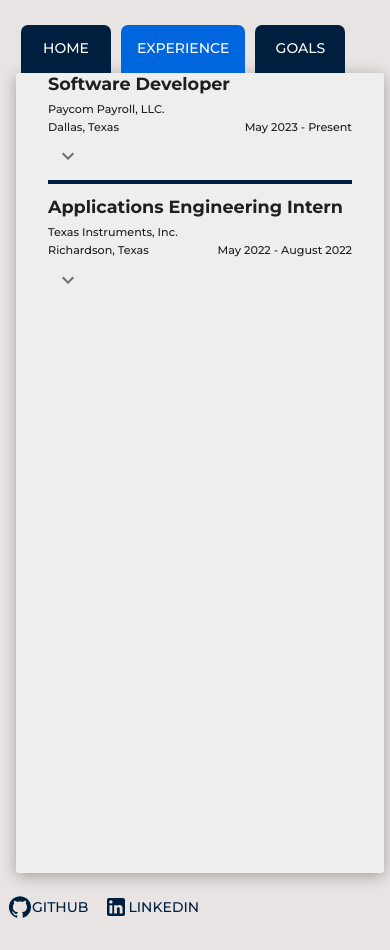
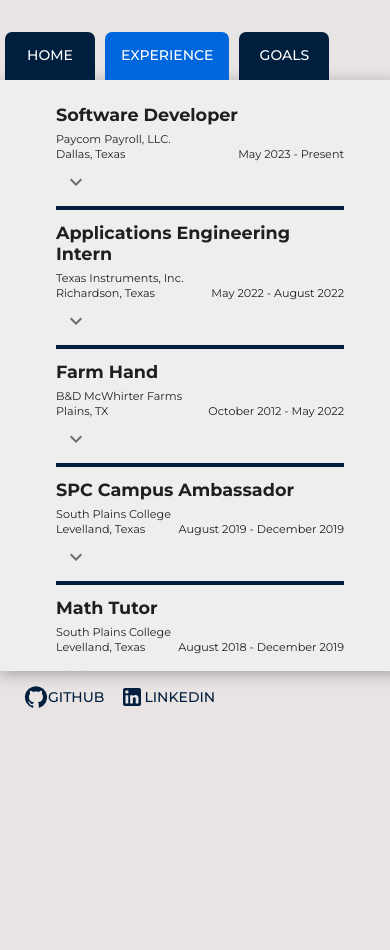
Before and after one commit to JohnMcWhirter10/personal-website, a React app: page / in a window 390 px wide. Both pictures are taken after a click on the tab "EXPERIENCE". After the commit the page ends 844 px from the top, so only its background shows below. Built offline with nearby package versions, Linux system fonts and the light colour scheme.

Commit message:
Messed with the CSS styling to fit a good Mobile View and Desktop View

```diff
--- a/src/App.tsx
+++ b/src/App.tsx
@@ -1,6 +1,5 @@
 import React, { useState } from "react";
 import { Container, Tab, Tabs } from "@mui/material";
-import { containerStyle } from "@constants/constants";
 import { MUITheme } from "@context/ThemeContext";
 import TabPanel from "@components/TabPanel";
 import { tabData } from "@constants/tabs";
@@ -17,7 +16,7 @@ const App: React.FC = () => {
 
   return (
     <MUITheme>
-      <Container>
+      <Container sx={{ marginTop: "8%", padding: 0 }}>
         <Tabs value={selectedTab} onChange={handleTabChange}>
           {tabData.map((tab, index) => (
             <Tab key={index} label={tab.label} value={tab.label} />
@@ -25,13 +24,23 @@ const App: React.FC = () => {
         </Tabs>
         {tabData.map((tab, index) => (
           <TabPanel key={index} value={selectedTab} index={tab.label}>
-            <Container fixed sx={containerStyle}>
+            <Container
+              fixed
+              sx={{
+                padding: "1.5rem",
+                background: "#eee",
+                borderRadius: ".15em",
+                boxShadow: "0 3px 15px rgba(0,0,0,0.3)",
+                height: "min(70vh, 700px)",
+                overflowY: "auto",
+              }}
+            >
               {tab.component({})}
             </Container>
           </TabPanel>
         ))}
       </Container>
-      <>
+      <Container fixed sx={{ marginBottom: "8%", marginTop: "2%" }}>
         {socialLinks.map((link: MyLinkProps, index: number) => (
           <MyLink
             key={index}
@@ -40,7 +49,7 @@ const App: React.FC = () => {
             icon={link.icon}
           />
         ))}
-      </>
+      </Container>
     </MUITheme>
   );
 };
--- a/src/components/MyGoal.tsx
+++ b/src/components/MyGoal.tsx
@@ -24,15 +24,15 @@ const MyGoal: React.FC<MyGoalProps> = ({
   const progress = totalDuration ? (elapsedDuration / totalDuration) * 100 : 0;
 
   return (
-    <>
+    <Box marginTop={"2rem"}>
       <Typography
-        variant="h5"
+        variant="h4"
         gutterBottom
-        sx={{ fontWeight: "bold", fontStyle: "italic" }}
+        sx={{ fontWeight: "bold", fontStyle: "italic", textAlign: "left" }}
       >
         {title}
       </Typography>
-      <Typography variant="h6" gutterBottom>
+      <Typography variant="body1" gutterBottom>
         {description}
       </Typography>
       <LinearProgress
@@ -47,17 +47,17 @@ const MyGoal: React.FC<MyGoalProps> = ({
         marginTop={1}
       >
         <Box>
-          <Typography variant="h6">
+          <Typography variant="h5">
             <b>{startDateLabel}</b>: {startDate.toLocaleDateString()}
           </Typography>
         </Box>
         <Box>
-          <Typography variant="h6">
+          <Typography variant="h5">
             <b>{endDateLabel}</b>: {endDate.toLocaleDateString()}
           </Typography>
         </Box>
       </Box>
-    </>
+    </Box>
   );
 };
 
--- a/src/components/MyJob.tsx
+++ b/src/components/MyJob.tsx
@@ -18,7 +18,7 @@ interface MyJobProps {
   companyTitle: string;
   location: string;
   startDate: string;
-  endDate: string;
+  endDate?: string;
   bulletPoints: string[];
 }
 
@@ -38,17 +38,22 @@ const MyJob: React.FC<MyJobProps> = ({
 
   return (
     <>
-      <Typography variant="h4" gutterBottom>
+      <Typography variant="h4" gutterBottom sx={{ textAlign: "left" }}>
         <b>{title}</b>
       </Typography>
-      <Typography variant="h6">{companyTitle}</Typography>
+      <Typography variant="h5" sx={{ textAlign: "left" }}>
+        {companyTitle}
+      </Typography>
       <Grid container alignItems="center" justifyContent="space-between">
         <Grid item>
-          <Typography variant="h6">{location}</Typography>
+          <Typography variant="h5" sx={{ textAlign: "left" }}>
+            {location}
+          </Typography>
         </Grid>
         <Grid item>
-          <Typography variant="h6" align="right">
-            {startDate} - {endDate}
+          <Typography variant="h5" align="right">
+            {startDate}
+            {endDate ? ` - ${endDate}` : ""}
           </Typography>
         </Grid>
       </Grid>
@@ -63,11 +68,14 @@ const MyJob: React.FC<MyJobProps> = ({
               sx={{ display: "flex", alignItems: "flex-start" }}
             >
               <ArrowRightIcon
-                sx={{ alignSelf: "flex-start", marginRight: "8px" }}
+                sx={{
+                  alignSelf: "flex-start",
+                  fontSize: "1.2rem",
+                }}
               />
               <ListItemText
                 primary={point}
-                primaryTypographyProps={{ variant: "body1" }}
+                primaryTypographyProps={{ variant: "h5" }}
               />
             </ListItem>
           ))}
--- a/src/components/MyLink.tsx
+++ b/src/components/MyLink.tsx
@@ -7,6 +7,7 @@ import {
   DialogContent,
   DialogActions,
   SvgIconProps,
+  Typography,
 } from "@mui/material";
 
 export interface MyLinkProps {
@@ -33,12 +34,14 @@ const MyLink: React.FC<MyLinkProps> = ({ name, link, icon: Icon }) => {
         {name}
       </Button>
       <Dialog open={showModal} onClose={handleCloseModal}>
-        <DialogTitle>Warning</DialogTitle>
+        <DialogTitle variant="h3">Warning</DialogTitle>
         <DialogContent>You will be redirected to {name}</DialogContent>
         <DialogActions>
-          <Button onClick={handleCloseModal}>Cancel</Button>
+          <Button onClick={handleCloseModal}>
+            <Typography variant="h5">Cancel</Typography>
+          </Button>
           <Button href={link} target="_blank" rel="noopener noreferrer">
-            Continue
+            <Typography variant="h5">Continue</Typography>
           </Button>
         </DialogActions>
       </Dialog>
--- a/src/constants/constants.ts
+++ /dev/null
@@ -1,10 +0,0 @@
-export const containerStyle = {
-  display: "block",
-  marginBottom: "1em",
-  background: "#eee",
-  borderRadius: ".15em",
-  padding: "0",
-  boxShadow: "0 3px 15px rgba(0,0,0,0.3)",
-  minHeight: "800px",
-  overflowY: "auto",
-};
--- a/src/constants/jobs.ts
+++ b/src/constants/jobs.ts
@@ -24,4 +24,56 @@ export const jobs = [
       "Designed GUI Framework for rapid prototyping and testing of High Speed Data Converters.",
     ],
   },
+  {
+    title: "Farm Hand",
+    companyTitle: "B&D McWhirter Farms",
+    location: "Plains, TX",
+    startDate: "October 2012",
+    endDate: "May 2022",
+    bulletPoints: [
+      "Image crops circles via drone.",
+      "Utilized Climate FieldView and Drone Deploy apps to map fields to experiment with and predict product yield.",
+      "Operate all farm machinery (ATVs, forklifts, tractors, spray rigs and pivots).",
+      "Manage water pressure.",
+      "Troubleshoot mechanical failure in equipment or processes.",
+      "Work with chemical application imperative to crop production.",
+      "Haul materials and equipment to various locations efficiently.",
+    ],
+  },
+  {
+    title: "SPC Campus Ambassador",
+    companyTitle: "South Plains College",
+    location: "Levelland, Texas",
+    startDate: "August 2019",
+    endDate: "December 2019",
+    bulletPoints: [
+      "Provided campus tours to guests interested in South Plains College (SPC).",
+      "Served as usher at all SPC graduation ceremonies.",
+      "Represented SPC in interviews, publications and commercials",
+      "Provided service to all scholarship events hosted at SPC.",
+      "Utilized drone to provide video footage of campus for television commercials",
+    ],
+  },
+  {
+    title: "Math Tutor",
+    companyTitle: "South Plains College",
+    location: "Levelland, Texas",
+    startDate: "August 2018",
+    endDate: "December 2019",
+    bulletPoints: [
+      "Utilized interpersonal skills to successfully tutor students from a variety of cultural backgrounds in mathematical courses as advanced as Calculus II.",
+      "Programmed in-class assignments with C++ language and currently learning Object-Oriented Programming.",
+    ],
+  },
+  {
+    title: "UIL Invitational Speech Competition Judge",
+    companyTitle: "South Plains College",
+    location: "Levelland, Texas",
+    startDate: "March 2019",
+    endDate: undefined,
+    bulletPoints: [
+      "Judged and ranked student competitors of informative speaking, poetry and prose",
+      "Evaluated eye contact, clarity, emotion, relevance, relatability and originality",
+    ],
+  },
 ];
--- a/src/context/ThemeContext.tsx
+++ b/src/context/ThemeContext.tsx
@@ -22,12 +22,9 @@ const defaultTheme = createTheme({
       styleOverrides: {
         body: {
           margin: 0,
-          height: "100vh",
-          minHeight: "950px",
           minWidth: "400px",
           display: "flex",
           justifyContent: "center",
-          alignItems: "center",
           backgroundColor: "#e8e4e4",
         },
         "@media (max-width: 400px)": {
@@ -177,23 +174,6 @@ defaultTheme.typography.h4 = {
 
 defaultTheme.typography.h5 = {
   ...defaultTheme.typography.h5,
-  fontSize: "1.1rem",
-  [defaultTheme.breakpoints.up("xs")]: {
-    fontSize: "0.9rem",
-  },
-  [defaultTheme.breakpoints.up("sm")]: {
-    fontSize: "1.1rem",
-  },
-  [defaultTheme.breakpoints.up("md")]: {
-    fontSize: "1.4rem",
-  },
-  [defaultTheme.breakpoints.up("lg")]: {
-    fontSize: "1.8rem",
-  },
-};
-
-defaultTheme.typography.h6 = {
-  ...defaultTheme.typography.h6,
   fontSize: "0.9rem",
   [defaultTheme.breakpoints.up("xs")]: {
     fontSize: "0.7rem",
@@ -209,15 +189,38 @@ defaultTheme.typography.h6 = {
   },
 };
 
+defaultTheme.typography.h6 = {
+  ...defaultTheme.typography.h6,
+  fontSize: "0.5rem",
+  [defaultTheme.breakpoints.up("xs")]: {
+    fontSize: "0.3rem",
+  },
+  [defaultTheme.breakpoints.up("sm")]: {
+    fontSize: "0.5rem",
+  },
+  [defaultTheme.breakpoints.up("md")]: {
+    fontSize: "0.6rem",
+  },
+  [defaultTheme.breakpoints.up("lg")]: {
+    fontSize: "0.8rem",
+  },
+};
+
 defaultTheme.typography.body1 = {
   textAlign: "justify",
   fontFamily: "Montserrat, sans-serif",
-  fontSize: "1rem",
+  fontSize: "0.5rem",
+  [defaultTheme.breakpoints.up("xs")]: {
+    fontSize: "0.5rem",
+  },
   [defaultTheme.breakpoints.up("sm")]: {
-    fontSize: "1.2rem",
+    fontSize: "0.5rem",
   },
   [defaultTheme.breakpoints.up("md")]: {
-    fontSize: "1.4rem",
+    fontSize: "0.6rem",
+  },
+  [defaultTheme.breakpoints.up("lg")]: {
+    fontSize: "0.8rem",
   },
 };
 
--- a/src/pages/Experience.tsx
+++ b/src/pages/Experience.tsx
@@ -5,7 +5,7 @@ import { jobs } from "@constants/jobs";
 
 const Experience: React.FC = () => {
   return (
-    <Container fixed sx={{ minHeight: 800 }}>
+    <Container fixed sx={{ minHeight: "100%", minWidth: "100%" }}>
       {jobs.map((job, index) => (
         <Container key={job.title}>
           <MyJob {...job} />
--- a/src/pages/Goals.tsx
+++ b/src/pages/Goals.tsx
@@ -4,7 +4,7 @@ import { Container } from "@mui/material";
 
 const Goals: React.FC = () => {
   return (
-    <Container fixed sx={{ minHeight: 800 }}>
+    <Container fixed sx={{ minHeight: "100%", minWidth: "100%" }}>
       <MyGoal
         title="Fundamentals of Engineering Exam (FE)"
         description="I am currently preparing for the Fundamentals of Engineering (FE) exam, where I aim to deepen my understanding of Computer and Electrical Engineering concepts. My goal is to leverage this knowledge to contribute to the development of innovative and impactful products, ensuring their safety and value for end-users. By achieving success in the FE exam, I seek to advance my career and explore opportunities to make meaningful contributions to the field of engineering."
```
Also changed, not shown: src/constants/honors.ts (added, +16 -0 lines), src/constants/volunteer.ts (added, +56 -0 lines), src/pages/Home.tsx (+45 -6 lines), 1 other file (tests, documents, lock files or other folders).
